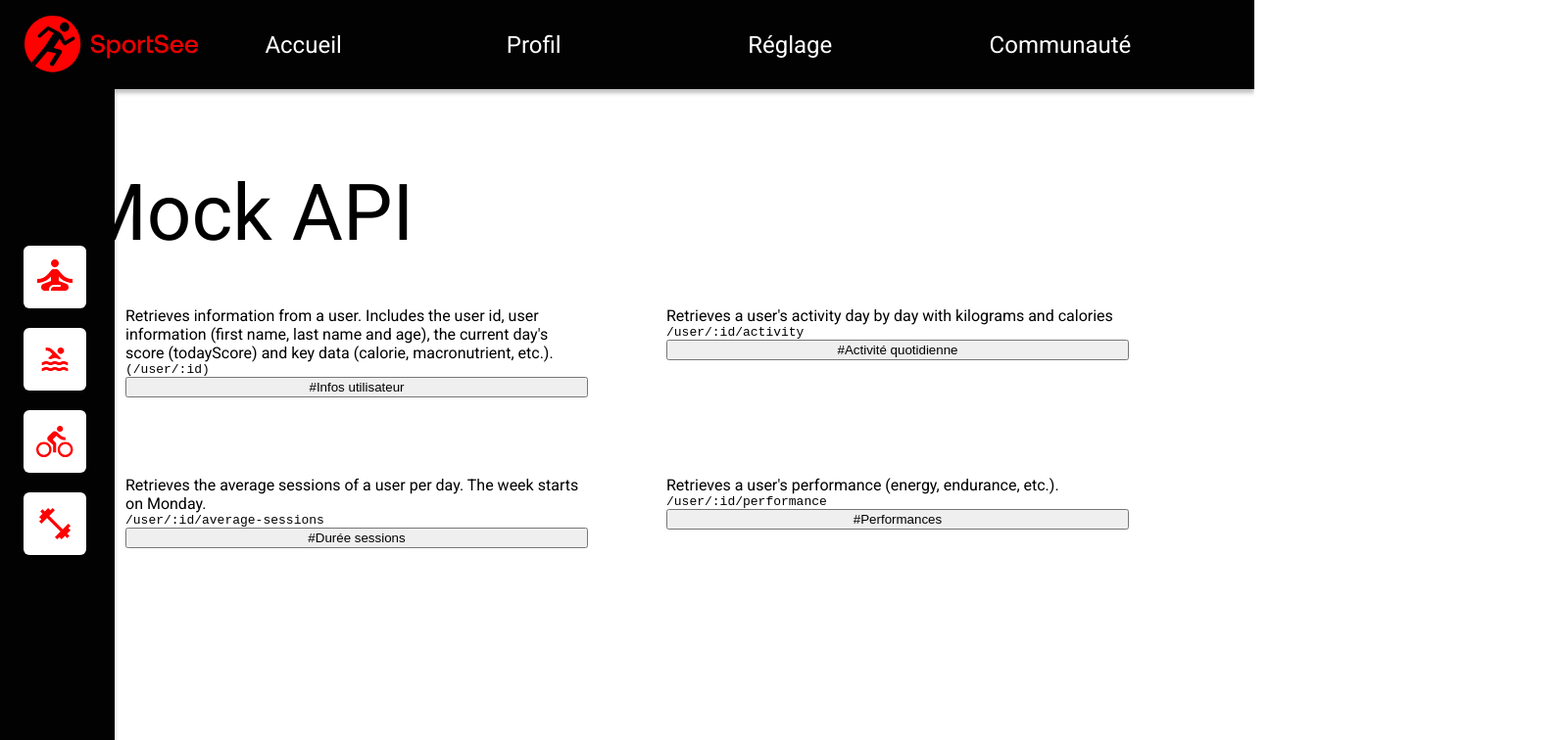
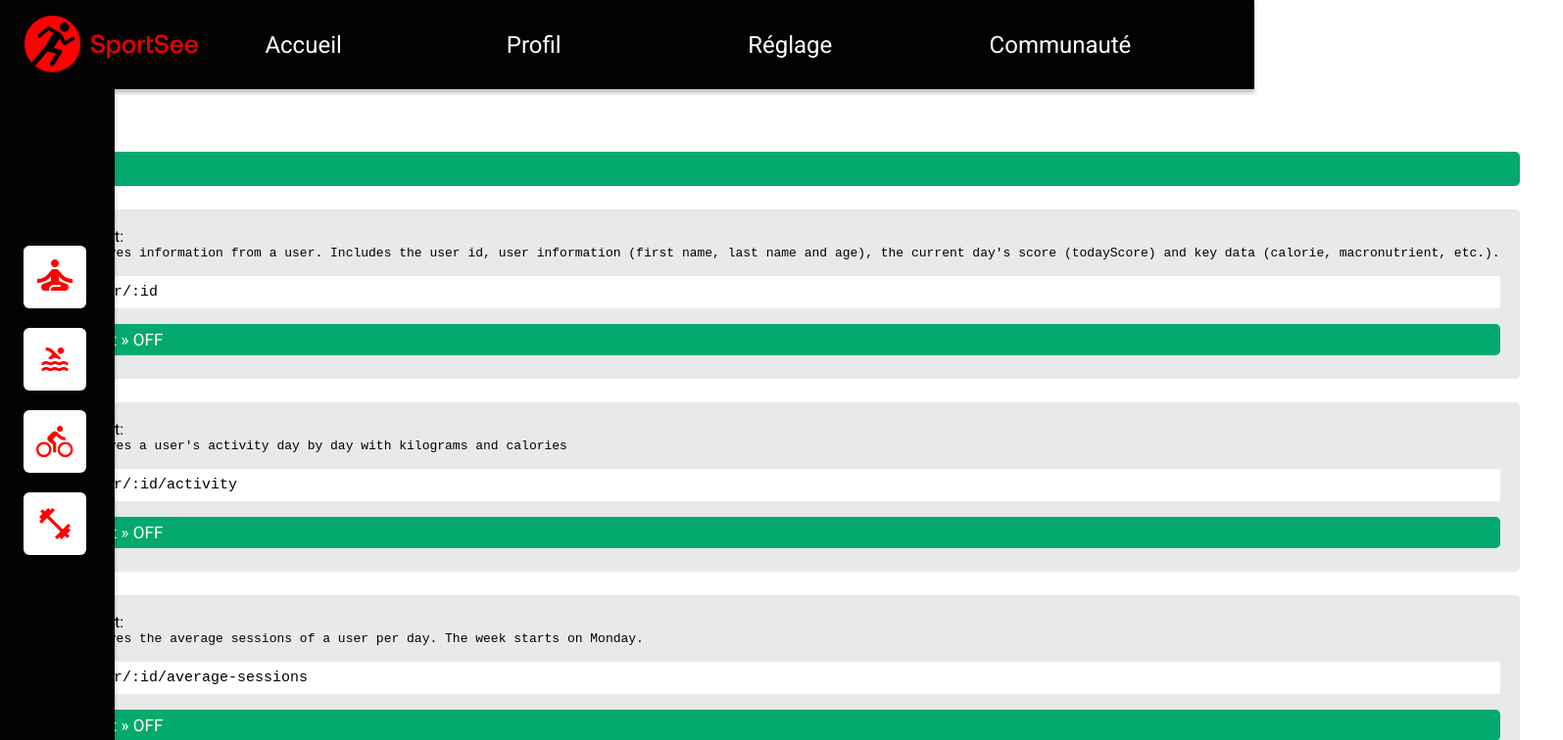
Before and after one commit to GrimonprezAlexis/P12_Sportsee, a React (Create React App) app: page /mocks/12 in a window 1280 px wide. Shown: the top 756 px of the page at 98% size, 1595 px wide, since content can reach past the window. Built offline with nearby package versions, Linux system fonts and the light colour scheme.

Commit message:
Design MockAPI Page

```diff
--- a/src/pages/Home/index.jsx
+++ b/src/pages/Home/index.jsx
@@ -17,7 +17,6 @@ const StyledTitle = styled.h2`
 const StyledText = styled.p`
   font-style: normal;
   font-size: 18px;
-  line-height: 24px;
 `;
 
 const StyledNavContainer = styled.nav`
@@ -37,9 +36,9 @@ const Home = () => {
         {users.map((user, index) => <NavLink key={index} to={`/users/${user}`}>- User {user}</NavLink> )}
       </StyledNavContainer>
 
-      <h1>Mock API Data</h1>
+      <StyledTitle>Mock API Data</StyledTitle>
+      <StyledText>Select user link</StyledText>
       {users.map((user, index) => <NavLink key={index} to={`/mocks/${user}`}>- User {user}</NavLink> )}
-
 
     </HomeWrapper>
   );
--- a/src/pages/Mock/index.jsx
+++ b/src/pages/Mock/index.jsx
@@ -5,29 +5,62 @@ import styled from 'styled-components';
 import { mockUserActivity, mockUserAverageSessions, mockUserInfos, mockUserPerformance } from '../../services/userMockService';
 
 const StyledContainer = styled.div`
-    display: flex;
-    flex-direction: column;
-    flex-wrap: wrap;
-    margin: 5rem;
+    margin: 4rem;
 `;
 
-const StyledTitle = styled.div`
-    font-size: 5rem;
+const StyledMockContainer = styled.div`
+    background-color: #E7E9EB;
+    border-radius: 5px;
+    padding: 8px 20px;
+    margin: 24px -20px;
 `;
 
-const StyledSubContainer = styled.div`
-    display: grid;
-    grid-template-columns: 1fr 1fr;
-    grid-gap: 5rem;
-    padding: 3rem;
+const StyledTitle = styled.h3`
+    margin: 10px 0;
+`;
+
+const StyledMockContent = styled.div`
+    border-left: 4px solid #04AA6D;
+    font-size: 15px;
+    margin: 16px 0;
+    width: auto;
+    background-color: #fff;
+    color: #000;
+    padding: 8px 12px;
+    border-left: 4px solid #4CAF50;
+    word-wrap: break-word;
+`;
+
+const StyledButton = styled.div`
+    color: #FFFFFF;
+    background-color: #04AA6D;
+    border-radius: 5px;
+    font-size: 17px;
+    padding: 6px 18px;
+    cursor: pointer;
+    margin-bottom: 16px;
 `;
 
 const StyledMock = styled.div`
     display: flex;
     flex-direction: column;
-`
+`;
+
+const StyledResultMock = styled.div`
+    background-color: #04AA6D;
+    border-radius: 5px;
+    padding: 8px 20px;
+    margin: 24px -20px;
+    border-left: 4px solid red;
+`;
+
+const StyledPre = styled.div`
+    white-space: pre-wrap;
+`;
 
 const MockPage = () => {
+    const [activeBtn, setActiveBtn] = useState([false,false,false,false]);
+
     const [data, setData] = useState([]);
     const {id} = useParams();
 
@@ -35,65 +68,79 @@ const MockPage = () => {
         const request = await mockUserInfos(id);
         if (!request) return alert('request error');
         setData(JSON.stringify(request.data));
+        setActiveBtn([true,false,false,false]);
+        window.scrollTo({ top: 0, behavior: "smooth"});
     };
+
     const handleGetUserActivity = async () => {
         const request = await mockUserActivity(id);
         if (!request) return alert('request error');
         setData(JSON.stringify(request.data));
+        setActiveBtn([false,true,false,false]);
+        window.scrollTo({ top: 0, behavior: "smooth"});
     };
     const handleGetUserAverageSessions = async () => {
         const request = await mockUserAverageSessions(id);
         if (!request) return alert('request error');
         setData(JSON.stringify(request.data));
+        setActiveBtn([false,false,true,false]);
+        window.scrollTo({ top: 0, behavior: "smooth"});
     };
     const handleGetUserPerformance = async () => {
         const request = await mockUserPerformance(id);
         if (!request) return alert('request error');
         setData(JSON.stringify(request.data));
+        setActiveBtn([false,false,false,true]);
+        window.scrollTo({ top: 0, behavior: "smooth"});
     };
 
-    const MocksContainer = () => {
+
     const mocks = [{
         title: "Retrieves information from a user. Includes the user id, user information (first name, last name and age), the current day's score (todayScore) and key data (calorie, macronutrient, etc.).",
-            url: "(/user/:id)",
-            label: "#Infos utilisateur",
+        url: "/user/:id",
         method: handleGetUserInfos
     }, {
         title: "Retrieves a user's activity day by day with kilograms and calories",
         url: "/user/:id/activity",
-            label: "#Activité quotidienne",
         method: handleGetUserActivity
     }, {
         title: "Retrieves the average sessions of a user per day. The week starts on Monday.",
         url: "/user/:id/average-sessions",
-            label: "#Durée sessions",
         method: handleGetUserAverageSessions
     }, {
         title: "Retrieves a user's performance (energy, endurance, etc.).",
         url: "/user/:id/performance",
-            label: "#Performances",
         method: handleGetUserPerformance
     }];
 
-        return (
-            <StyledSubContainer>
-            {mocks.map((mock, index) => <StyledMock key={index}>
-                <span>{mock.title}</span>
-                <code>{mock.url}</code>
-                <button type="button" onClick={mock.method}>{mock.label}</button>
-            </StyledMock> )}
-            </StyledSubContainer>
-        );
-    }
 
     return (
-        <>
-        <StyledContainer>
-            <StyledTitle>Mock API</StyledTitle>
-            <MocksContainer/>
-            {data && data}
+        <StyledContainer className='container'>
+            <StyledResultMock className='result'>
+                <strong>Result:</strong>
+                <StyledPre>{data && data}</StyledPre>
+            </StyledResultMock>
+
+            {mocks.map((mock, index) => (
+                <StyledMockContainer key={index} className='mockContainer'>
+                    <StyledTitle>Request: <pre>{mock.title}</pre></StyledTitle>
+                    <StyledMockContent className='mockContent'>
+                        <StyledMock key={index}>
+                            <code>{mock.url}</code>
+                        </StyledMock>
+                    </StyledMockContent>
+
+                    <StyledButton onClick={mock.method}  style={{
+                        backgroundColor: activeBtn[index] ? 'salmon' : '',
+                        color: activeBtn[index] ? 'white' : ''
+                    }}
+                    >
+                        Try it » {activeBtn[index] ? 'ON' : 'OFF'}
+                    </StyledButton>
+
+                </StyledMockContainer>
+            ))}
         </StyledContainer>
-        </>
     );
 };
 
```
Lines whose indentation alone changed are shown as unchanged.
